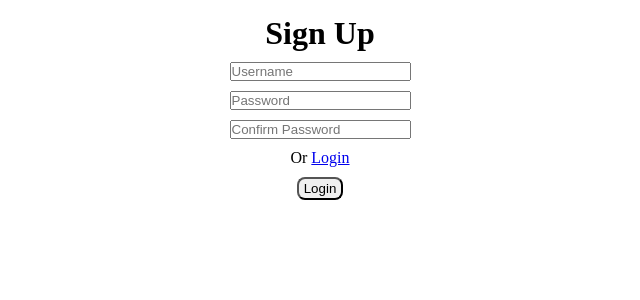
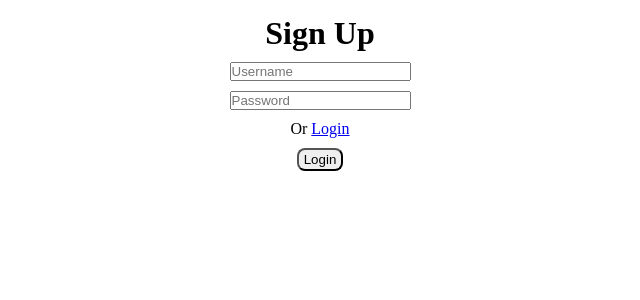
Before and after one commit to banahaker/AIS3JUNIOR-XSS-Example, a Vue app: page /signup in a window 1280 px wide. Shown: the top 300 px of the page, without its empty margins (320-960 px from the left). Built offline with nearby package versions, Linux system fonts and the light colour scheme.

Commit message:
feat: sign up form

```diff
--- a/src/views/signup.vue
+++ b/src/views/signup.vue
@@ -3,12 +3,6 @@
     <h1>Sign Up</h1>
     <input type="text" placeholder="Username" />
     <input type="password" name="psd" id="psd" placeholder="Password" />
-    <input
-      type="password"
-      name="confirm"
-      id="confirm"
-      placeholder="Confirm Password"
-    />
     <p>Or <router-link to="/login">Login</router-link></p>
     <button>Login</button>
   </div>
```
